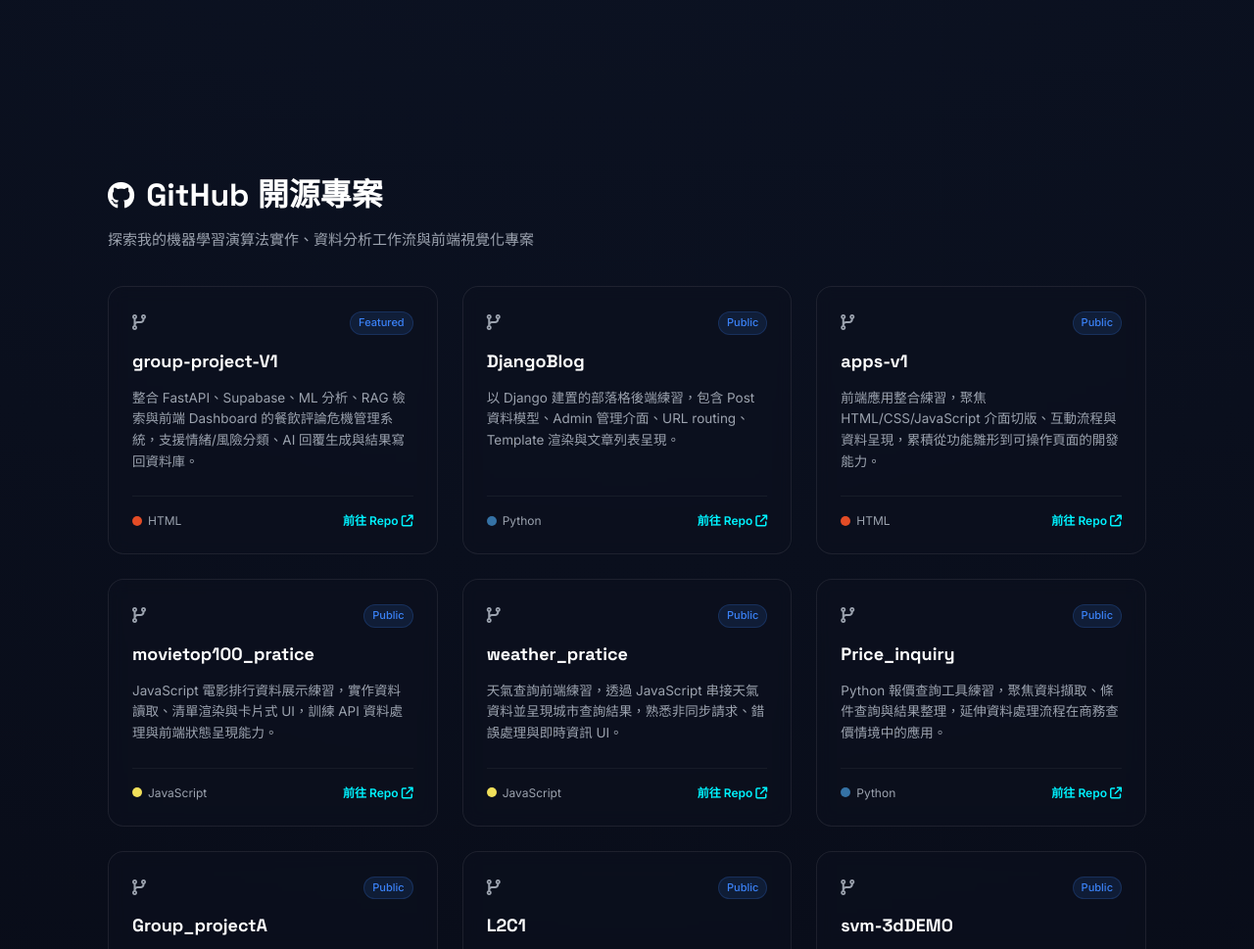
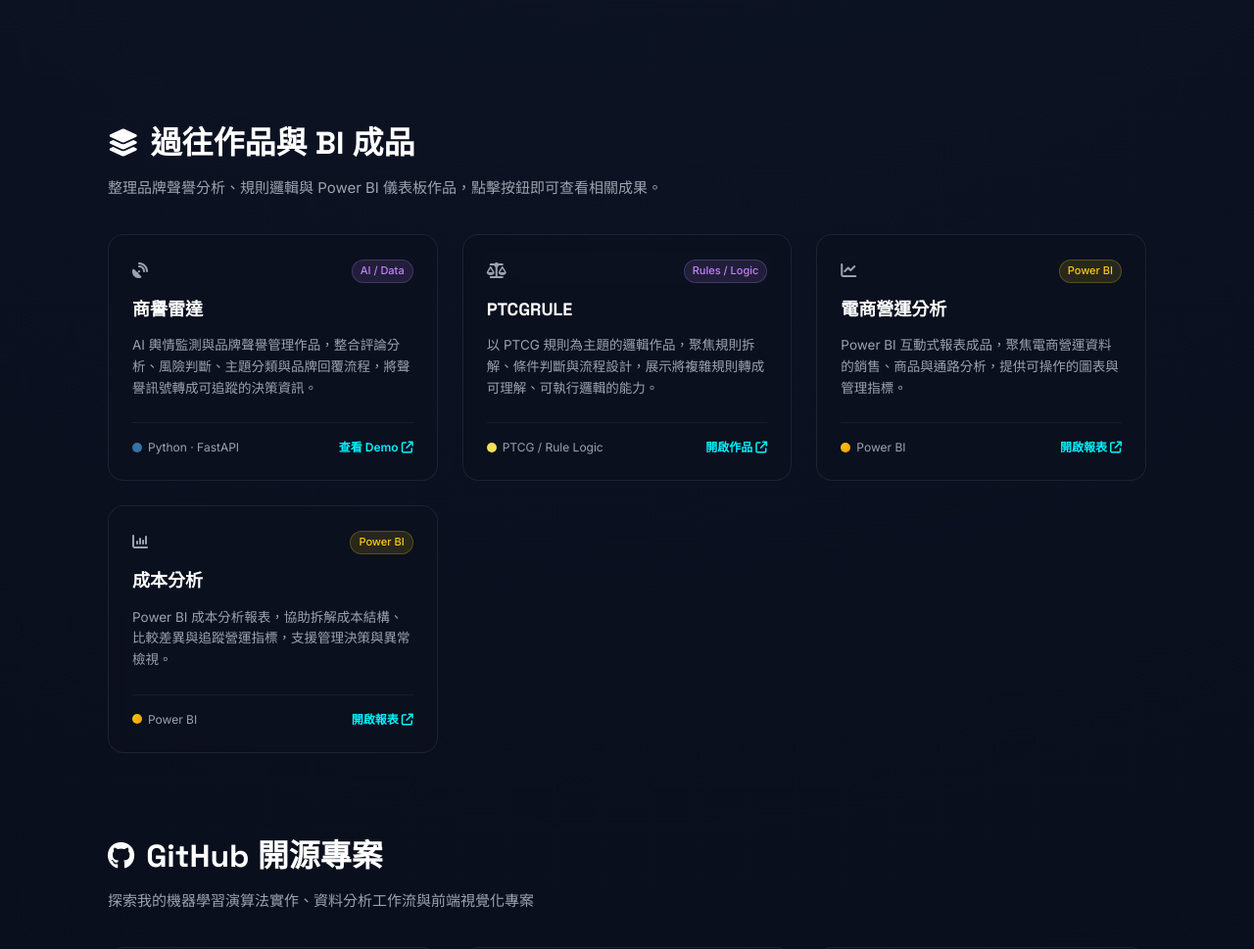
Before and after one commit to jimm1218/jimmy-resume, a plain HTML site: page portfolio.html in a window 1280 px wide. Shown: the part 1088-2057 px from the top of the page at 98% size. Drawn offline with nearby package versions, Linux system fonts and the light colour scheme.

Commit message:
Add previous works and Power BI projects

```diff
--- a/css/style.css
+++ b/css/style.css
@@ -1039,3 +1039,28 @@ body::before {
     color: #ffffff;
     text-shadow: 0 0 8px var(--primary);
 }
+
+/* --- 過往作品與 BI 成品 --- */
+.legacy-section {
+    margin-top: 10px;
+}
+.legacy-card {
+    min-height: 245px;
+}
+.legacy-badge {
+    color: #c084fc;
+    background: rgba(192, 132, 252, 0.12);
+    border-color: rgba(192, 132, 252, 0.24);
+}
+.powerbi-badge {
+    color: #facc15;
+    background: rgba(250, 204, 21, 0.12);
+    border-color: rgba(250, 204, 21, 0.24);
+}
+.lang-dot.powerbi {
+    background: linear-gradient(135deg, #f2c811 0%, #f59e0b 100%);
+}
+.repo-link-muted {
+    color: var(--text-muted);
+    cursor: default;
+}
--- a/portfolio.html
+++ b/portfolio.html
@@ -85,6 +85,86 @@
             </div>
         </div>
     </main>
+
+    <!-- 過往作品與 BI 成品 Section -->
+    <section class="github-section legacy-section reveal">
+        <h2 class="section-title"><i class="fa-solid fa-layer-group"></i> 過往作品與 BI 成品</h2>
+        <p class="section-subtitle">整理品牌聲譽分析、規則邏輯與 Power BI 儀表板作品，點擊按鈕即可查看相關成果。</p>
+
+        <div class="github-grid">
+            <!-- 過往作品 1 -->
+            <article class="github-card legacy-card">
+                <div>
+                    <div class="repo-header">
+                        <span class="repo-icon"><i class="fa-solid fa-satellite-dish"></i></span>
+                        <span class="repo-badge legacy-badge">AI / Data</span>
+                    </div>
+                    <h3 class="repo-title">商譽雷達</h3>
+                    <p class="repo-desc">AI 輿情監測與品牌聲譽管理作品，整合評論分析、風險判斷、主題分類與品牌回覆流程，將聲譽訊號轉成可追蹤的決策資訊。</p>
+                </div>
+                <div class="repo-footer">
+                    <span class="repo-lang"><span class="lang-dot python"></span>Python · FastAPI</span>
+                    <a href="https://repuguard.ai-future2026.com/" target="_blank" rel="noopener noreferrer" class="repo-link">
+                        查看 Demo <i class="fa-solid fa-arrow-up-right-from-square"></i>
+                    </a>
+                </div>
+            </article>
+
+            <!-- 過往作品 2 -->
+            <article class="github-card legacy-card">
+                <div>
+                    <div class="repo-header">
+                        <span class="repo-icon"><i class="fa-solid fa-scale-balanced"></i></span>
+                        <span class="repo-badge legacy-badge">Rules / Logic</span>
+                    </div>
+                    <h3 class="repo-title">PTCGRULE</h3>
+                    <p class="repo-desc">以 PTCG 規則為主題的邏輯作品，聚焦規則拆解、條件判斷與流程設計，展示將複雜規則轉成可理解、可執行邏輯的能力。</p>
+                </div>
+                <div class="repo-footer">
+                    <span class="repo-lang"><span class="lang-dot javascript"></span>PTCG / Rule Logic</span>
+                    <a href="https://ptcgrule.vercel.app/" target="_blank" rel="noopener noreferrer" class="repo-link">
+                        開啟作品 <i class="fa-solid fa-arrow-up-right-from-square"></i>
+                    </a>
+                </div>
+            </article>
+
+            <!-- Power BI 成品 1 -->
+            <article class="github-card legacy-card">
+                <div>
+                    <div class="repo-header">
+                        <span class="repo-icon"><i class="fa-solid fa-chart-line"></i></span>
+                        <span class="repo-badge powerbi-badge">Power BI</span>
+                    </div>
+                    <h3 class="repo-title">電商營運分析</h3>
+                    <p class="repo-desc">Power BI 互動式報表成品，聚焦電商營運資料的銷售、商品與通路分析，提供可操作的圖表與管理指標。</p>
+                </div>
+                <div class="repo-footer">
+                    <span class="repo-lang"><span class="lang-dot powerbi"></span>Power BI</span>
+                    <a href="https://app.fabric.microsoft.com/view?r=eyJrIjoiNTE2Mzc4MmMtNGQyMS00YjY2LTkzOTAtMmI0YjNkYTJkNzNhIiwidCI6ImE3NmM3MzI1LTIxM2ItNGRlZi1iNWM4LTNhYTk5NzUwMDYwOCJ9" target="_blank" rel="noopener noreferrer" class="repo-link">
+                        開啟報表 <i class="fa-solid fa-arrow-up-right-from-square"></i>
+                    </a>
+                </div>
+            </article>
+
+            <!-- Power BI 成品 2 -->
+            <article class="github-card legacy-card">
+                <div>
+                    <div class="repo-header">
+                        <span class="repo-icon"><i class="fa-solid fa-chart-column"></i></span>
+                        <span class="repo-badge powerbi-badge">Power BI</span>
+                    </div>
+                    <h3 class="repo-title">成本分析</h3>
+                    <p class="repo-desc">Power BI 成本分析報表，協助拆解成本結構、比較差異與追蹤營運指標，支援管理決策與異常檢視。</p>
+                </div>
+                <div class="repo-footer">
+                    <span class="repo-lang"><span class="lang-dot powerbi"></span>Power BI</span>
+                    <a href="https://app.powerbi.com/view?r=eyJrIjoiNWQ4MTdhMDMtMDY5Mi00ZGM0LTllZGEtNWNjYjc5NDBhNmZhIiwidCI6ImE3NmM3MzI1LTIxM2ItNGRlZi1iNWM4LTNhYTk5NzUwMDYwOCJ9" target="_blank" rel="noopener noreferrer" class="repo-link">
+                        開啟報表 <i class="fa-solid fa-arrow-up-right-from-square"></i>
+                    </a>
+                </div>
+            </article>
+        </div>
+    </section>
 
     <!-- GitHub 開源專案 Section -->
     <section class="github-section reveal">
```
